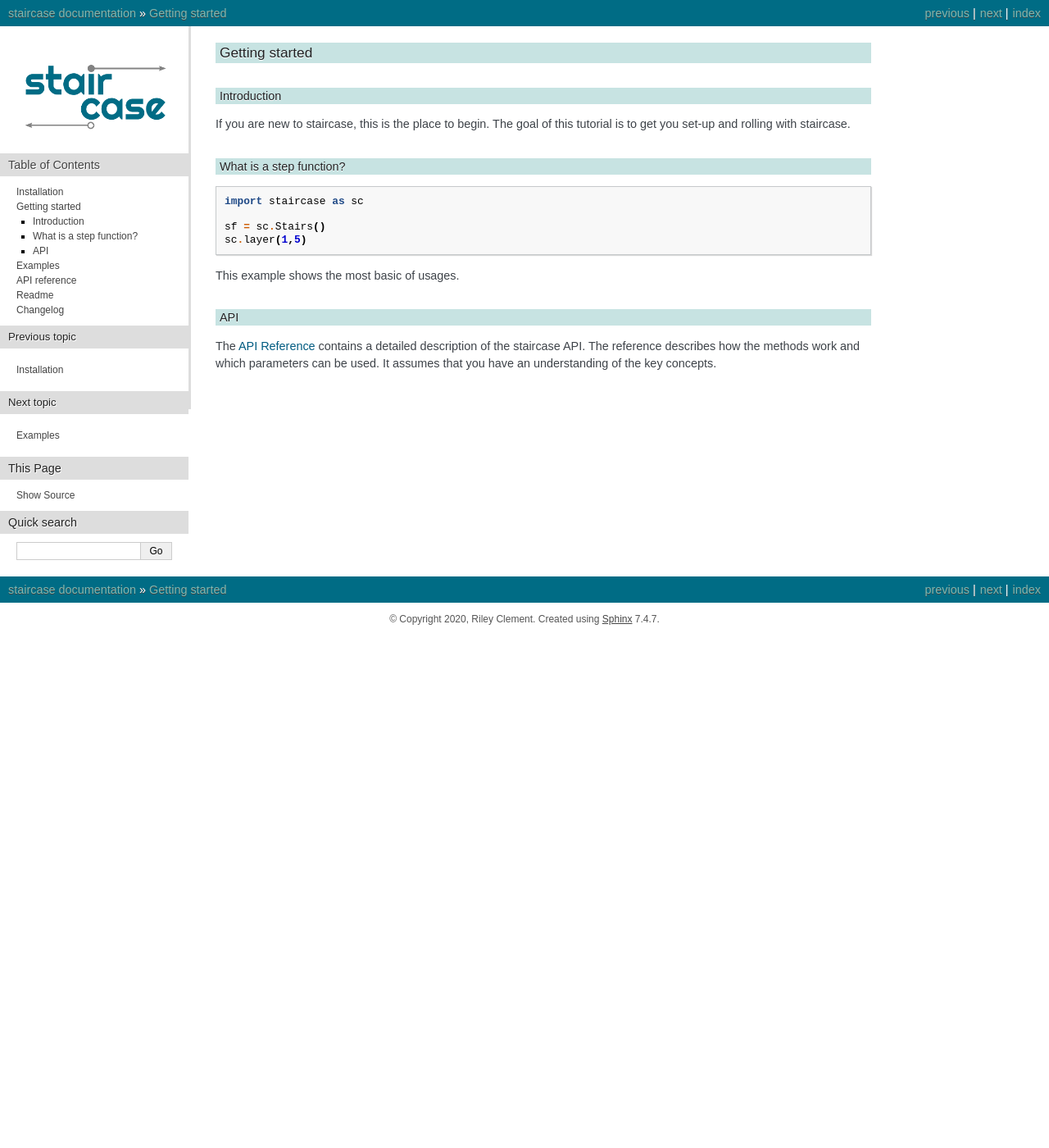
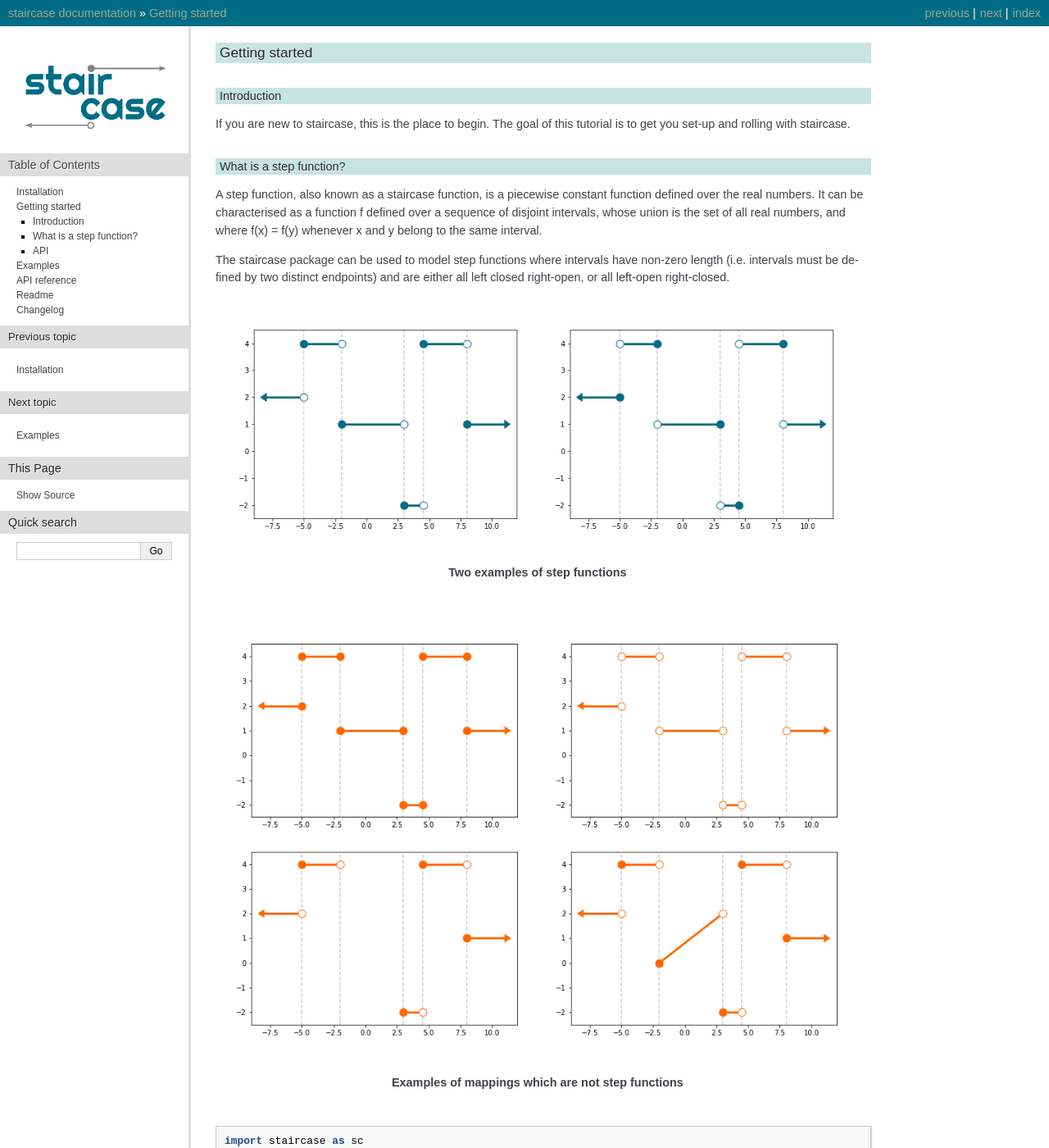
Before and after one commit to staircase-dev/staircase, a Sphinx documentation site: the page built from docs/getting_started.rst, in a window 1280 px wide and 1400 px high. Shown: the whole window at 82% size. Built offline with Sphinx 7.4.7, drawn with Linux system fonts in a browser that asks for light colours; pages that are not in the unit, such as notebooks, are missing from menus.

Commit message:
DOC UPDATE

```diff
--- a/docs/getting_started.rst
+++ b/docs/getting_started.rst
@@ -13,6 +13,25 @@ tutorial is to get you set-up and rolling with staircase.
 
 What is a step function?
 =========================
+
+A step function, also known as a staircase function, is a piecewise constant function defined over the real numbers.  It can be characterised as a function f defined over a sequence of disjoint intervals, whose union is the set of all real numbers, and where f(x) = f(y) whenever x and y belong to the same interval.
+
+The staircase package can be used to model step functions where intervals have non-zero length (i.e. intervals must be defined by two distinct endpoints) and are either all left closed right-open, or all left-open right-closed.
+
+.. figure:: img/staircase_function_examples.png
+   :width: 100%
+   :alt: examples of step functions
+   :align: center
+
+   **Two examples of step functions**
+
+
+.. figure:: img/not_staircase_function_examples.png
+   :width: 100%
+   :alt: not step functions
+   :align: center
+
+   **Examples of mappings which are not step functions**
 
 .. code-block :: python
 
```
Also changed, not shown: docs/img/not_staircase_function_examples.png (added), docs/img/staircase_function_examples.png (added).
